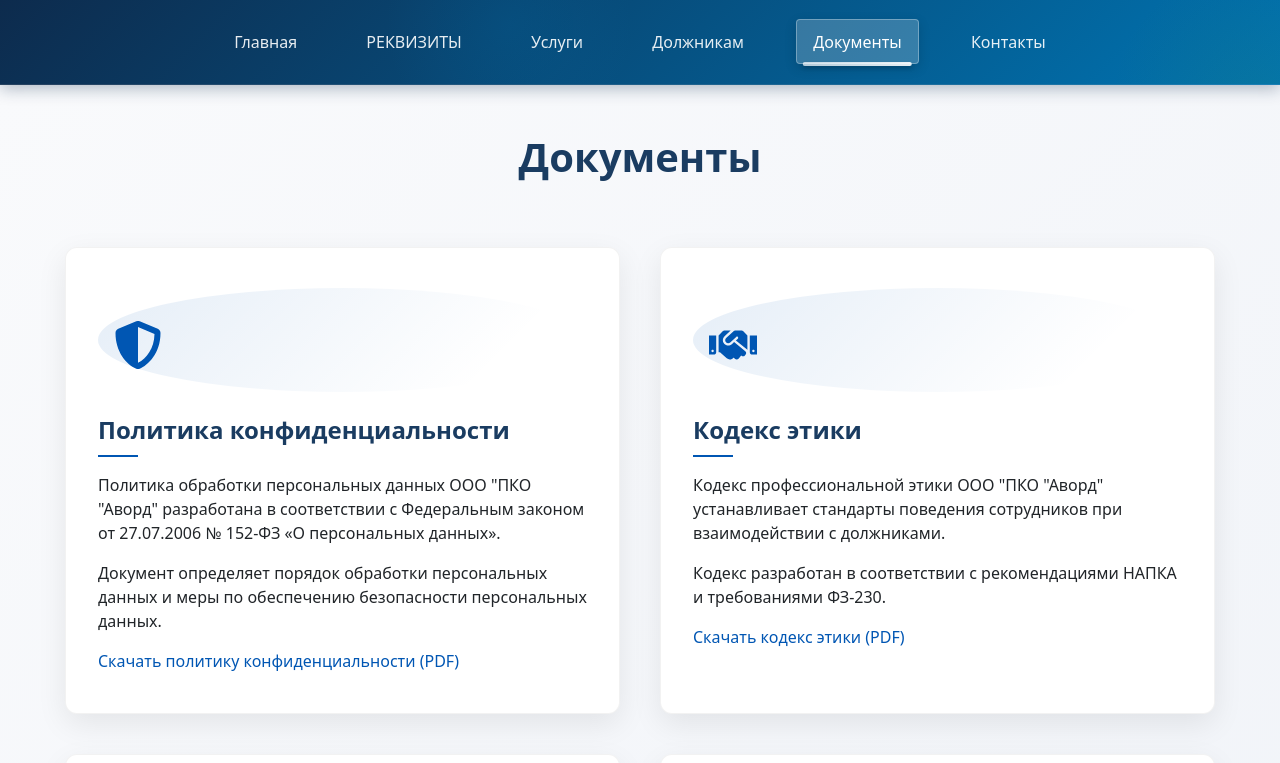
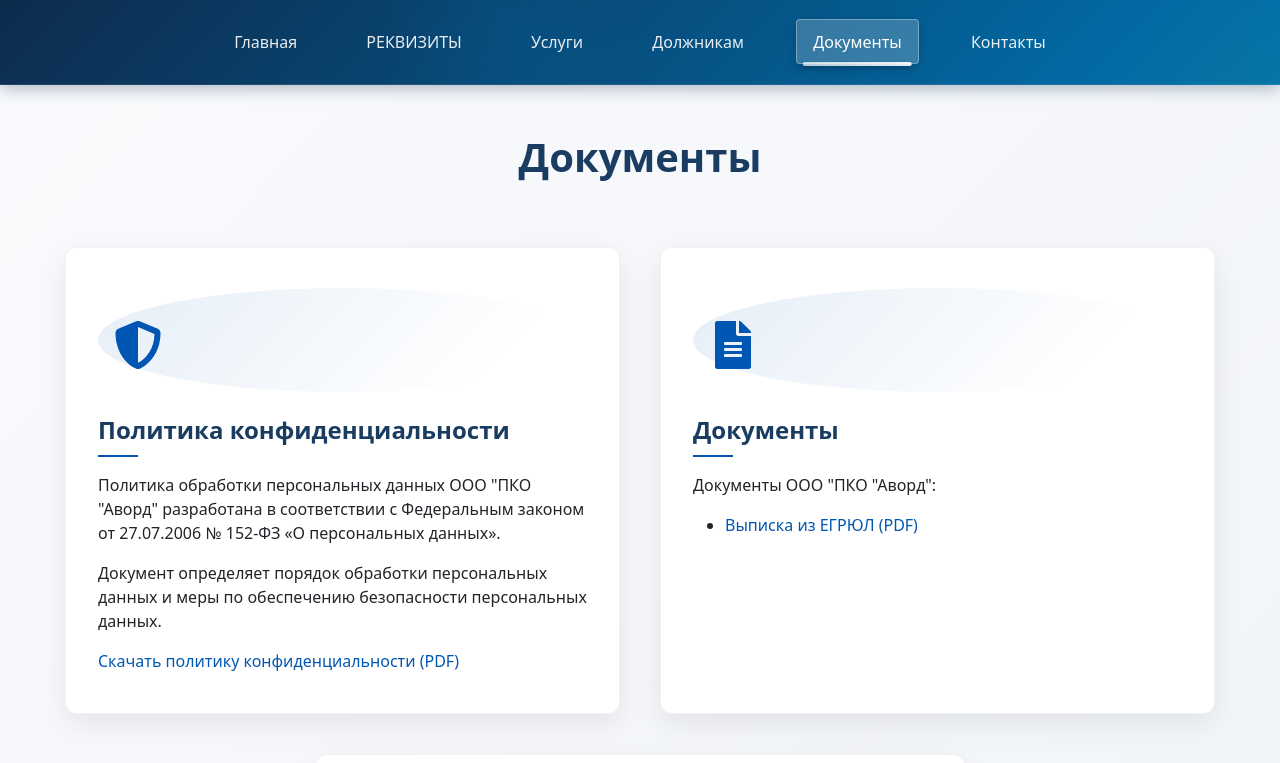
Before and after one commit to sashkavtanke-ai/pko_aword_site, a React (Vite) app: page /documents in a window 1280 px wide. Shown: the top 763 px of the page. Built offline with nearby package versions, Linux system fonts and the light colour scheme.

Commit message:
Remove ethics code document

```diff
--- a/src/pages/DocumentsPage.jsx
+++ b/src/pages/DocumentsPage.jsx
@@ -1,5 +1,5 @@
 import { Link, Outlet } from 'react-router-dom';
-import { FaCertificate, FaShieldAlt, FaHandshake, FaFileAlt, FaBalanceScale } from 'react-icons/fa';
+import { FaCertificate, FaShieldAlt, FaFileAlt, FaBalanceScale } from 'react-icons/fa';
 
 const DocumentsPage = () => {
   return (
@@ -30,16 +30,6 @@ const DocumentsPage = () => {
               <p>Политика обработки персональных данных ООО "ПКО "Аворд" разработана в соответствии с Федеральным законом от 27.07.2006 № 152-ФЗ «О персональных данных».</p>
               <p>Документ определяет порядок обработки персональных данных и меры по обеспечению безопасности персональных данных.</p>
               <a href="/documents/privacy-policy.pdf" download>Скачать политику конфиденциальности (PDF)</a>
-            </div>
-
-            <div className="card">
-              <div className="card-icon">
-                <FaHandshake />
-              </div>
-              <h3>Кодекс этики</h3>
-              <p>Кодекс профессиональной этики ООО "ПКО "Аворд" устанавливает стандарты поведения сотрудников при взаимодействии с должниками.</p>
-              <p>Кодекс разработан в соответствии с рекомендациями НАПКА и требованиями ФЗ-230.</p>
-              <a href="/documents/ethics-code.pdf" download>Скачать кодекс этики (PDF)</a>
             </div>
 
             <div className="card">
```
Also changed, not shown: 1 other file (tests, documents, lock files or other folders).
